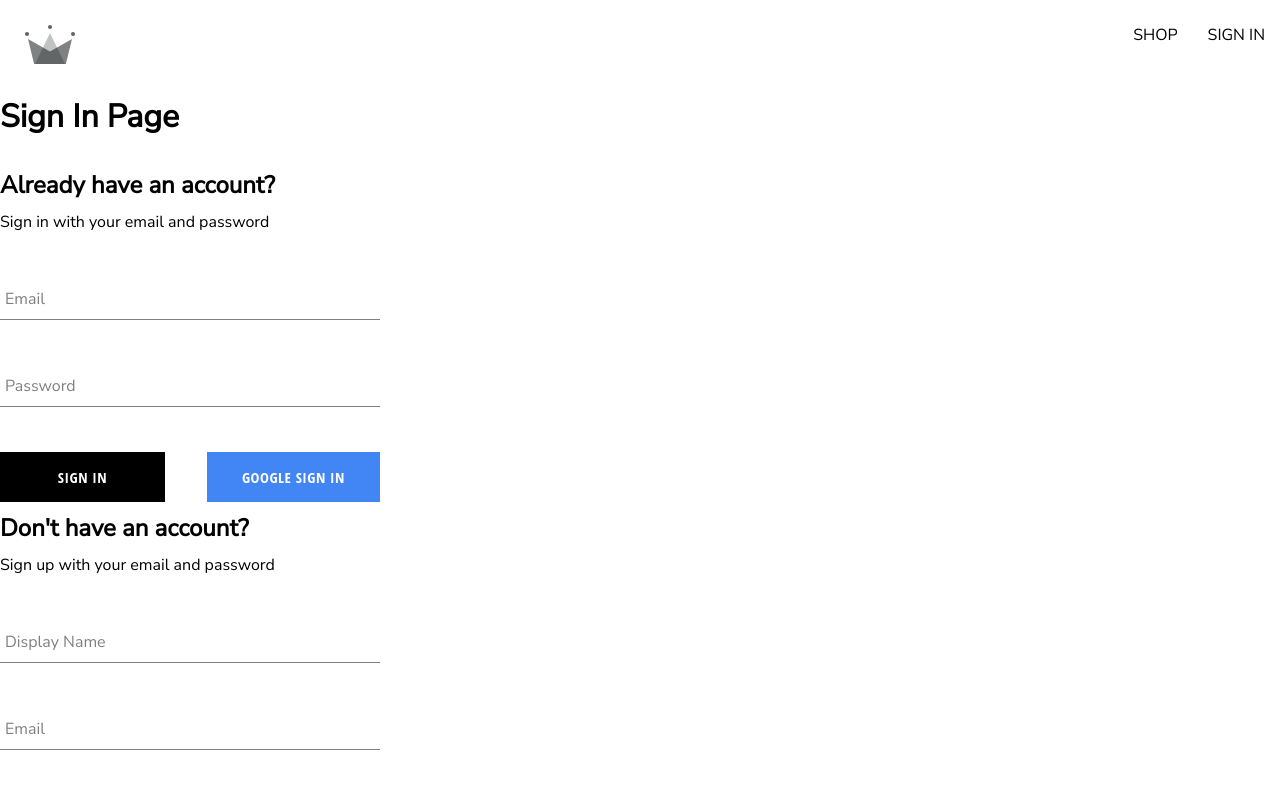
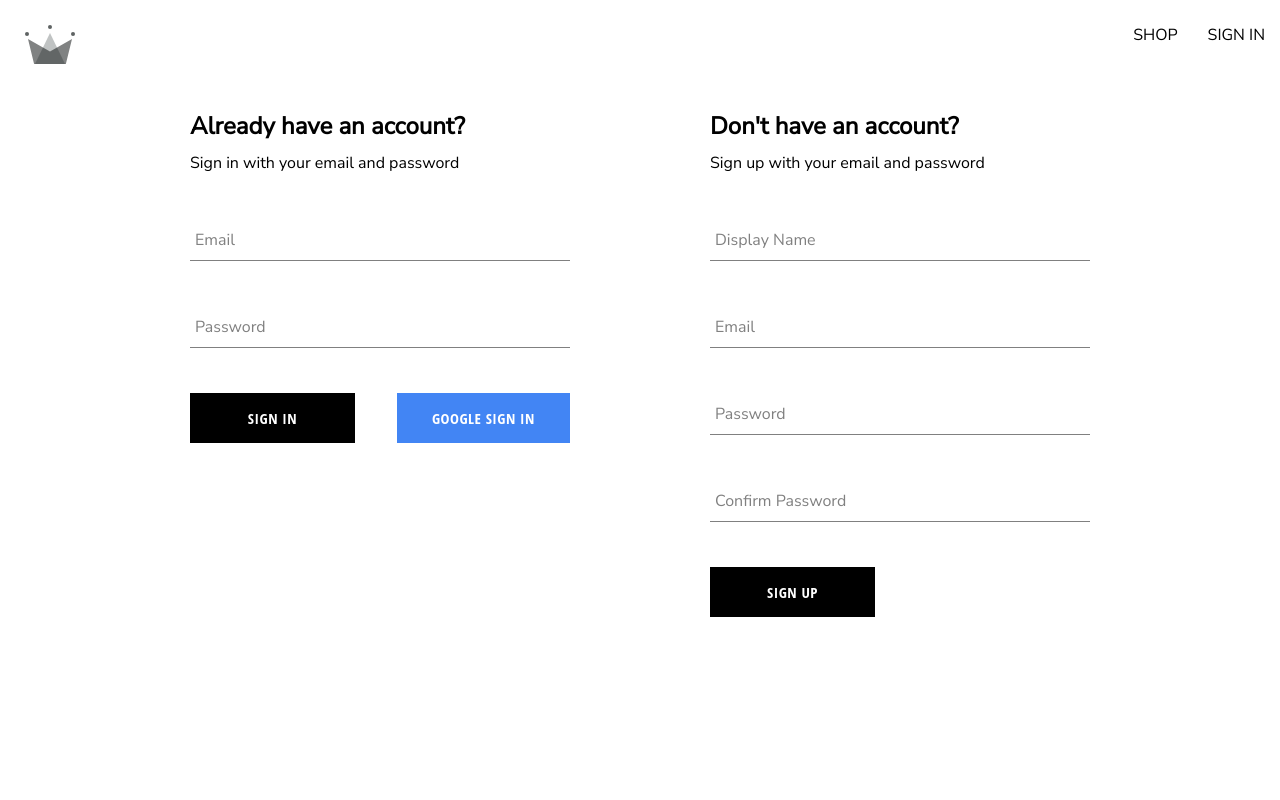
Before and after one commit to SheeloveDol/gc-clothing, a React (Create React App) app: page /auth in a window 1280 px wide. Shown: the top 800 px of the page. Built offline with nearby package versions, Linux system fonts and the light colour scheme.

Commit message:
Finished the authentication page

```diff
--- a/src/components/sign-in-form/sign-in-form.component.jsx
+++ b/src/components/sign-in-form/sign-in-form.component.jsx
@@ -41,7 +41,18 @@
       const response = await signInAuthUserWithEmailAndPassword(email, password);
       console.log(response);
       resetFormFields();
-    } catch (error) {}
+    } catch (error) {
+      switch(error.code) {
+        case 'auth/wrong-password':
+          alert('Wrong password');
+          break;
+        case 'auth/user-not-found':
+          alert('No user associated with this email');
+          break;
+        default:
+        console.log(error);
+      }
+    }
   };
 
 
@@ -80,7 +91,7 @@
 
         <div className='buttons-container'>
           <Button type='submit'>Sign In</Button>
-          <Button buttonType='google' onClick={SignInWithGoogle}>Google sign in</Button>
+          <Button type='button' buttonType='google' onClick={SignInWithGoogle}>Google sign in</Button>
         </div>
 
       </form>
--- a/src/routes/authentication/authentication.component.jsx
+++ b/src/routes/authentication/authentication.component.jsx
@@ -1,15 +1,11 @@
 import SignUpForm from "../../components/sign-up-form/sign-up-form.component";
 import SignInForm from "../../components/sign-in-form/sign-in-form.component";
-import {
-    signInWithGooglePopup,
-    createUserDocumentFromAuth
-} from "../../utils/firebase/firebase.utils"
 
+import './authentication.styles.scss'
 const Authentication = () => {
 
     return (
-        <div>
-            <h1>Sign In Page</h1>
+        <div className="authentication-container">
             <SignInForm />
             <SignUpForm />
         </div>
--- /dev/null
+++ b/src/routes/authentication/authentication.styles.scss
@@ -0,0 +1,6 @@
+.authentication-container {
+    display: flex;
+    width: 900px;
+    justify-content: space-between;
+    margin: 30px auto;
+}
```
